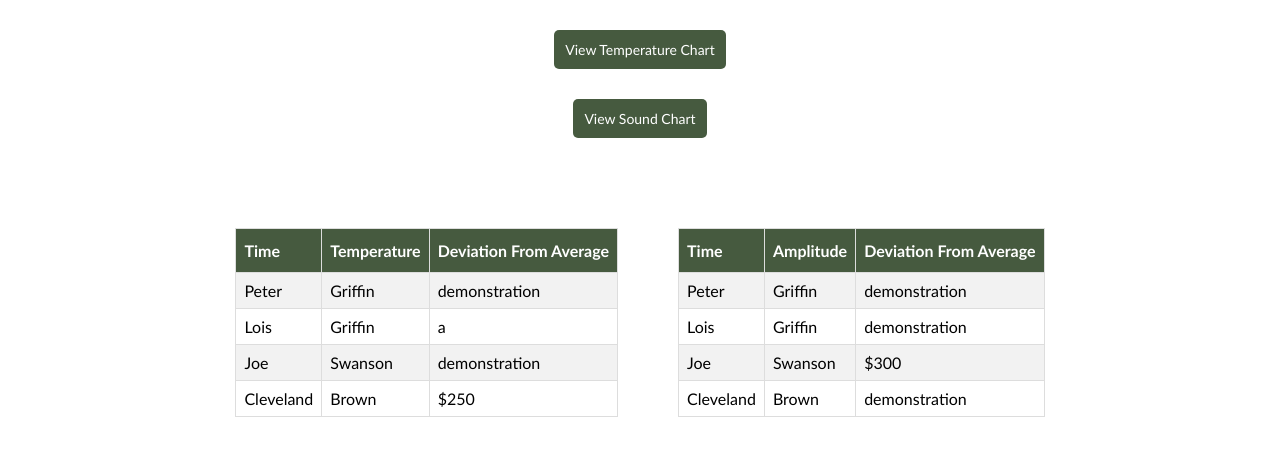
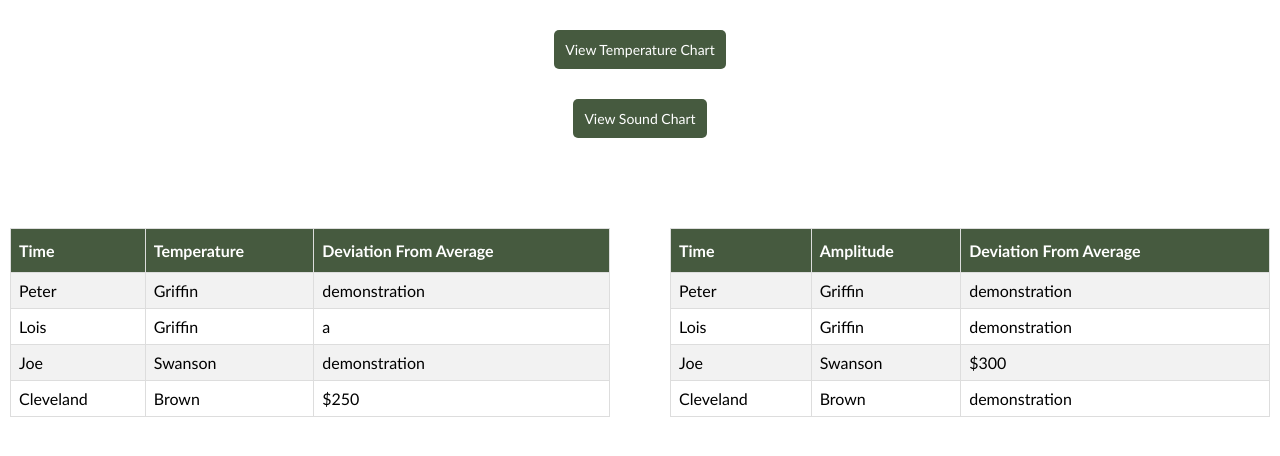
Before and after one commit to ladynobeard/intro_to_IOT, a PHP site: page /details.html in a window 1280 px wide. Shown: the part 61-517 px from the top of the page. Run offline with PHP 8.4, Linux system fonts and the light colour scheme; some libraries are stand-ins or nearby versions.

Commit message:
Add files via upload

```diff
--- a/details.css
+++ b/details.css
@@ -14,10 +14,10 @@
 }
 
 table {
-    width: 100%;
+    width: 600px;
     margin: 30px auto;
     border-collapse: collapse;
-
+    table-layout: auto;
 }
 
 .table{
--- a/index.html
+++ b/index.html
@@ -18,7 +18,6 @@
     </ul>
 </header>
 
-hello
 <!-- JSCOLOR PICKER -->
 <input type="button" class="jscolor" id="picker" value="EFFFC9">
 
```
